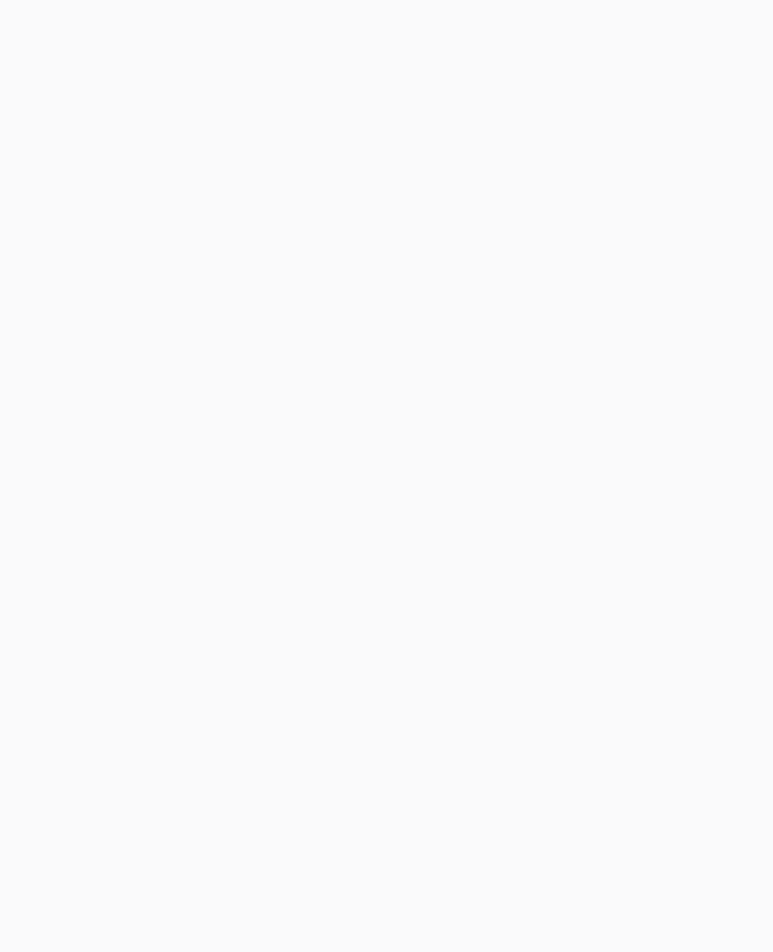
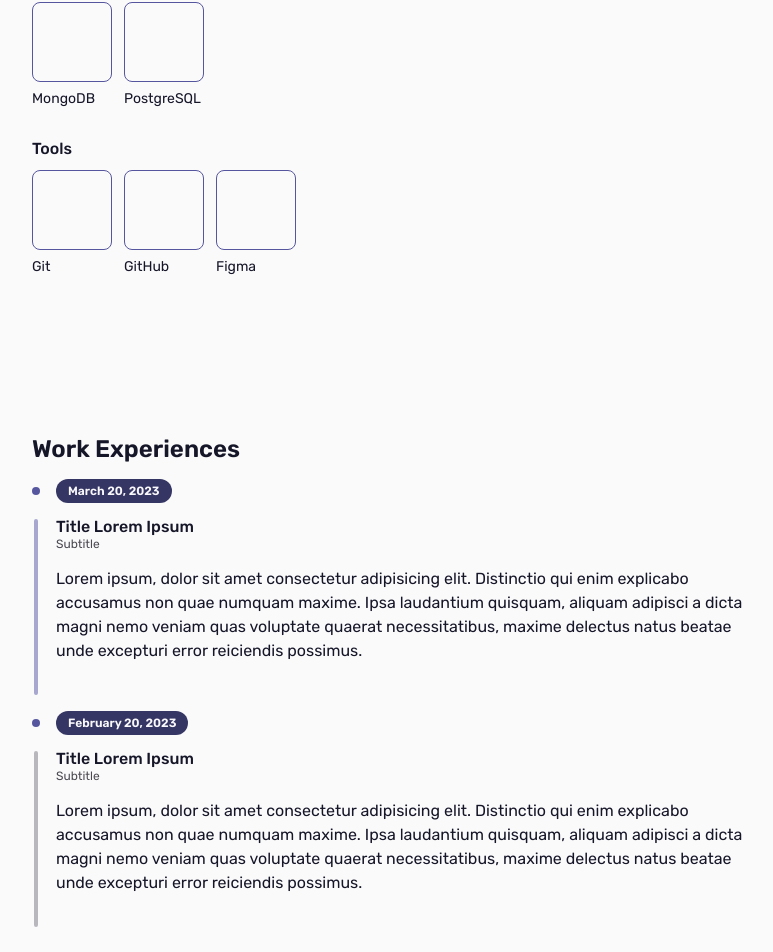
Before and after one commit to jp-ong/johnpaulong.dev, a Next.js app: page / in a window 1280 px wide. Shown: the part 1149-2101 px from the top of the page, without its empty margins (248-1021 px from the left). Before the commit the page ends 800 px from the top, so only its background shows below. Built offline with nearby package versions, Linux system fonts and the light colour scheme.

Commit message:
Add skills and experience section

```diff
--- a/src/app/page.tsx
+++ b/src/app/page.tsx
@@ -1,9 +1,11 @@
-import { Introduction } from "@/components/pages/home";
+import { Introduction, Skills, Experience } from "@/components/pages/home";
 
 export default function Home() {
   return (
     <main>
       <Introduction />
+      <Skills />
+      <Experience />
     </main>
   );
 }
--- /dev/null
+++ b/src/components/pages/home/experience/experience.module.scss
@@ -0,0 +1,11 @@
+section.experience {
+  display: flex;
+  flex-flow: column nowrap;
+  gap: 1rem;
+
+  & > ul.items {
+    display: flex;
+    flex-flow: column nowrap;
+    gap: 1rem;
+  }
+}
--- /dev/null
+++ b/src/components/pages/home/experience/experience.tsx
@@ -0,0 +1,32 @@
+import styles from "./experience.module.scss";
+
+import { Container } from "@/components/shared/container";
+import { ExperienceItem } from "./item/item";
+
+export const Experience = () => {
+  const experienceItems = [
+    {
+      date: "March 20, 2023",
+      title: "Title Lorem Ipsum",
+      subtitle: "Subtitle",
+      body: "Lorem ipsum, dolor sit amet consectetur adipisicing elit. Distinctio qui enim explicabo accusamus non quae numquam maxime. Ipsa laudantium quisquam, aliquam adipisci a dicta magni nemo veniam quas voluptate quaerat necessitatibus, maxime delectus natus beatae unde excepturi error reiciendis possimus.",
+    },
+    {
+      date: "February 20, 2023",
+      title: "Title Lorem Ipsum",
+      subtitle: "Subtitle",
+      body: "Lorem ipsum, dolor sit amet consectetur adipisicing elit. Distinctio qui enim explicabo accusamus non quae numquam maxime. Ipsa laudantium quisquam, aliquam adipisci a dicta magni nemo veniam quas voluptate quaerat necessitatibus, maxime delectus natus beatae unde excepturi error reiciendis possimus.",
+    },
+  ];
+
+  return (
+    <Container as="section" spacing="md" contentClassName={styles.experience}>
+      <h2>Work Experiences</h2>
+      <ul className={styles.items}>
+        {experienceItems.map((item) => (
+          <ExperienceItem key={item.date + item.title} {...item} />
+        ))}
+      </ul>
+    </Container>
+  );
+};
--- /dev/null
+++ b/src/components/pages/home/experience/item/item.module.scss
@@ -0,0 +1,91 @@
+li.item {
+  display: flex;
+  flex-flow: row nowrap;
+  gap: 1rem;
+
+  &:first-of-type {
+    & > div.decoration {
+      & > div.line {
+        background: var(--c-experience-line);
+      }
+    }
+  }
+
+  & > div.decoration {
+    display: flex;
+    flex-flow: column nowrap;
+    align-items: center;
+    gap: 1rem;
+
+    & > div.dot {
+      height: 1.5rem;
+
+      display: flex;
+      align-items: center;
+      flex-shrink: 0;
+
+      &::before {
+        content: "";
+        display: block;
+
+        width: 0.5rem;
+        height: 0.5rem;
+
+        flex-shrink: 0;
+
+        background: var(--c-experience-dot);
+        border-radius: var(--radius-full);
+      }
+    }
+
+    & > div.line {
+      width: 0.25rem;
+      height: 100%;
+
+      background: var(--c-experience-line-fade);
+      border-radius: var(--radius-full);
+    }
+  }
+
+  & > div.content {
+    display: flex;
+    flex-flow: column nowrap;
+    gap: 1rem;
+
+    & > div.date {
+      width: min-content;
+      height: 1.5rem;
+      padding: 0 0.75rem;
+
+      display: flex;
+      align-items: center;
+
+      background: var(--c-experience-date-background);
+      color: var(--c-experience-date-text);
+      border-radius: var(--radius-full);
+
+      font-size: var(--fs-xs);
+      font-weight: var(--fw-semi);
+      white-space: nowrap;
+    }
+
+    & > div.header {
+      display: flex;
+      flex-flow: column nowrap;
+      gap: 0.125rem;
+
+      & > h3 {
+        line-height: 100%;
+      }
+      & > span {
+        color: var(--c-experience-subtitle);
+        font-size: var(--fs-xs);
+      }
+    }
+
+    & > p {
+      padding-bottom: 2rem;
+      white-space: pre-wrap;
+    }
+  }
+}
--- /dev/null
+++ b/src/components/pages/home/experience/item/item.tsx
@@ -0,0 +1,27 @@
+import styles from "./item.module.scss";
+
+interface Props {
+  date: string;
+  title: string;
+  subtitle: string;
+  body: string;
+}
+
+export const ExperienceItem = ({ date, title, subtitle, body }: Props) => {
+  return (
+    <li className={styles.item}>
+      <div className={styles.decoration}>
+        <div className={styles.dot}></div>
+        <div className={styles.line}></div>
+      </div>
+      <div className={styles.content}>
+        <div className={styles.date}>{date}</div>
+        <div className={styles.header}>
+          <h3>{title}</h3>
+          <span>{subtitle}</span>
+        </div>
+        <p>{body}</p>
+      </div>
+    </li>
+  );
+};
--- a/src/components/pages/home/index.ts
+++ b/src/components/pages/home/index.ts
@@ -1 +1,3 @@
 export { Introduction } from "./introduction/introduction";
+export { Skills } from "./skills/skills";
+export { Experience } from "./experience/experience";
--- a/src/components/pages/home/introduction/introduction.module.scss
+++ b/src/components/pages/home/introduction/introduction.module.scss
@@ -1,4 +1,4 @@
-section.intro {
+section.introduction {
   & > header {
     display: flex;
     flex-flow: column nowrap;
@@ -9,13 +9,7 @@ section.intro {
       flex-flow: column nowrap;
       gap: 1rem;
 
-      h1 {
-        font-size: var(--fs-xxl);
-        font-weight: var(--fw-semi);
-      }
-
-      & > p.titles {
-        & > span {
+      span.title {
         padding: 0 0.5rem;
         color: var(--c-main-highlight);
         border-right: 1px solid var(--c-main-fade);
@@ -30,11 +24,6 @@ section.intro {
         }
       }
     }
-    }
-
-    & > p.summary {
-      line-height: 1.5;
-    }
 
     & > div.cta {
       display: flex;
--- a/src/components/pages/home/introduction/introduction.tsx
+++ b/src/components/pages/home/introduction/introduction.tsx
@@ -32,20 +32,22 @@ export const Introduction = () => {
   ];
 
   return (
-    <Container as="section" spacing="md" contentClassName={styles.intro}>
+    <Container as="section" spacing="md" contentClassName={styles.introduction}>
       <header>
         <div className={styles.greeting}>
           <div>
             <span>{prefix}</span>
             <h1>{name}</h1>
           </div>
-          <p className={styles.titles}>
+          <p>
             {titles.map((title) => (
-              <span key={title}>{title}</span>
+              <span key={title} className={styles.title}>
+                {title}
+              </span>
             ))}
           </p>
         </div>
-        <p className={styles.summary}>{summary}</p>
+        <p>{summary}</p>
         <div className={styles.cta}>
           {links.map((link) => (
             <Button
--- /dev/null
+++ b/src/components/pages/home/skills/skills.module.scss
@@ -0,0 +1,35 @@
+section.skills {
+  display: flex;
+  flex-flow: column nowrap;
+  gap: 2rem;
+
+  & > div.stack {
+    display: flex;
+    flex-flow: column nowrap;
+    gap: 0.75rem;
+
+    & > ul {
+      display: flex;
+      flex-flow: row wrap;
+      gap: 0.75rem;
+
+      & > li {
+        display: flex;
+        flex-flow: column nowrap;
+        gap: 0.5rem;
+
+        & > div {
+          width: 5rem;
+          height: 5rem;
+
+          border: 1px solid var(--c-button-contained-border);
+          border-radius: 0.5rem;
+        }
+
+        & > span {
+          font-size: var(--fs-sm);
+        }
+      }
+    }
+  }
+}
--- /dev/null
+++ b/src/components/pages/home/skills/skills.tsx
@@ -0,0 +1,52 @@
+import styles from "./skills.module.scss";
+
+import { Container } from "@/components/shared/container";
+
+export const Skills = () => {
+  const stacks = [
+    {
+      header: "Frontend Development",
+      items: [
+        { label: "HTML5" },
+        { label: "CSS3" },
+        { label: "JavaScript" },
+        { label: "ReactJS" },
+        { label: "NextJS" },
+      ],
+    },
+    {
+      header: "Backend Development",
+      items: [{ label: "NodeJS" }, { label: "ExpressJS" }, { label: "NestJS" }],
+    },
+    {
+      header: "Mobile Development",
+      items: [{ label: "Flutter" }],
+    },
+    {
+      header: "Database",
+      items: [{ label: "MongoDB" }, { label: "PostgreSQL" }],
+    },
+    {
+      header: "Tools",
+      items: [{ label: "Git" }, { label: "GitHub" }, { label: "Figma" }],
+    },
+  ];
+  return (
+    <Container as="section" spacing="md" contentClassName={styles.skills}>
+      <h2>Technical Skills</h2>
+      {stacks.map((stack) => (
+        <div key={stack.header} className={styles.stack}>
+          <h3>{stack.header}</h3>
+          <ul>
+            {stack.items.map((item) => (
+              <li key={item.label}>
+                <div className={styles.logo}></div>
+                <span>{item.label}</span>
+              </li>
+            ))}
+          </ul>
+        </div>
+      ))}
+    </Container>
+  );
+};
```
Lines whose indentation alone changed are shown as unchanged.
